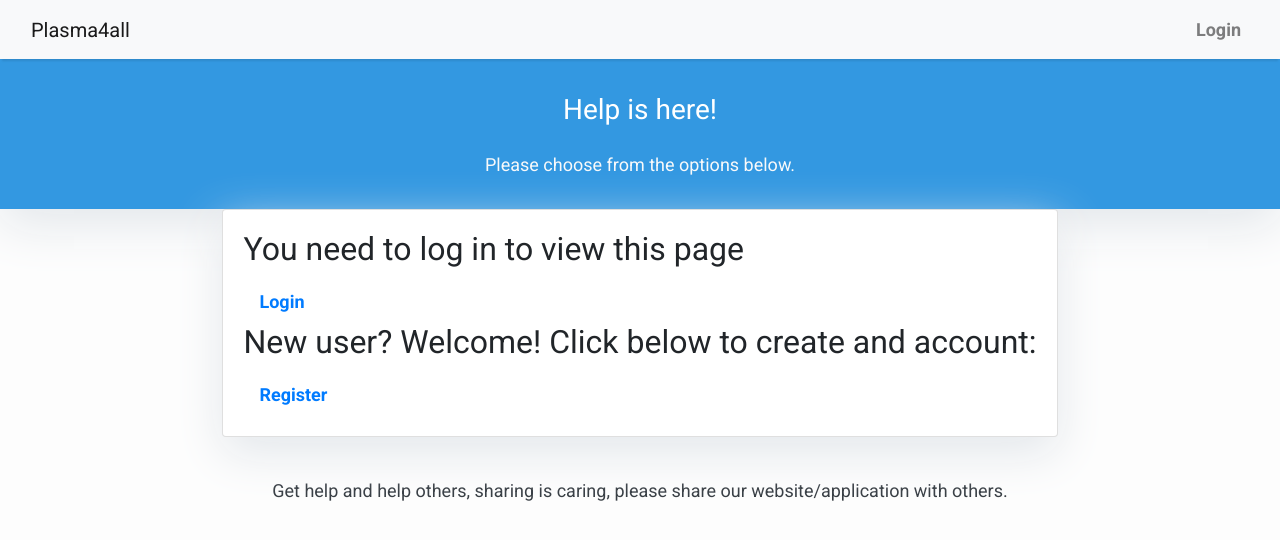
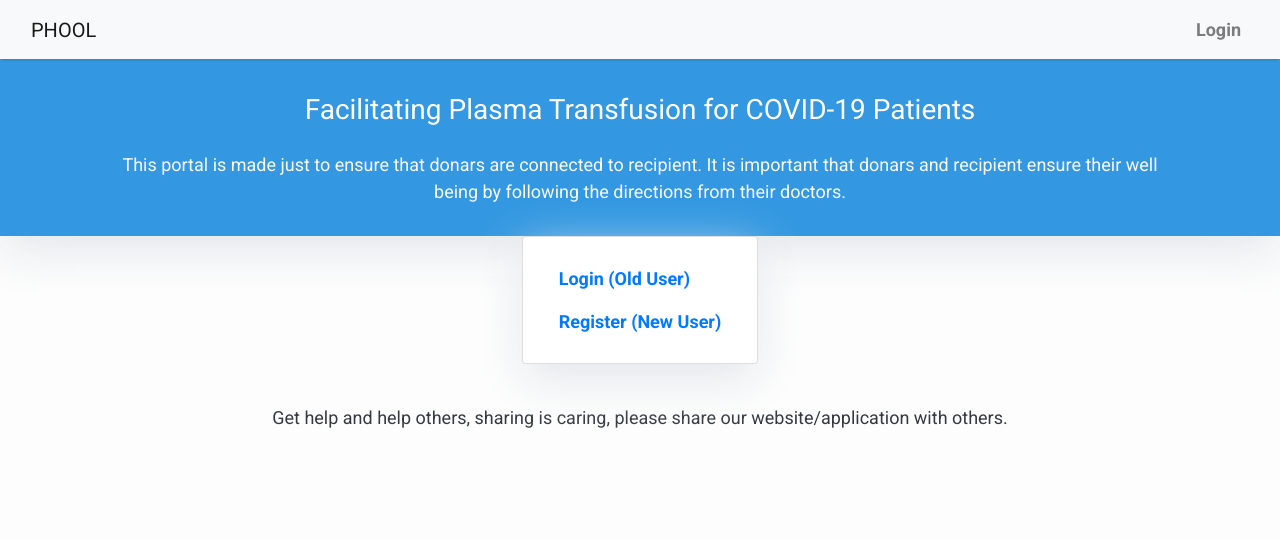
Before and after one commit to khalidnawab/plasma4all, a Django app: page / in a window 1280 px wide. Shown: the top 540 px of the page. Run offline with Django 3.2, Linux system fonts and the light colour scheme; some libraries are stand-ins or nearby versions.

Commit message:
changed text, seperated users from patients

```diff
--- a/plasma/urls.py
+++ b/plasma/urls.py
@@ -6,6 +6,8 @@ from django.views.generic import TemplateView
 urlpatterns = [
     path("signup/", views.signup, name="signup"),
     path("demographics/", views.demographics_form, name="demographics"),
+    path("recipent/", views.recipent_form, name="recipent"),
+    path("donor/", views.donor_form, name="donor"),
     path("success/<int:id>/", views.submitted, name="submitted"),
     path("find/", TemplateView.as_view(template_name="find_plasma.html"), name="plasma"),
     path("", TemplateView.as_view(template_name="index.html"), name="share"),
--- a/templates/base.html
+++ b/templates/base.html
@@ -2,7 +2,7 @@
 <html>
 
     <head>
-        <title>Plasma4all</title>
+        <title>PHOOL-Plasma Hope of Our Life</title>
         <link href="https://fonts.googleapis.com/css?family=Roboto:400,700" rel="stylesheet">
         <meta name="google" content="notranslate" />
         <meta name="viewport" content="width=device-width, initial-scale=1" />
@@ -30,6 +30,7 @@
             height: auto;
             padding-bottom: 15px;
             box-shadow: 0 16px 48px #E3E7EB;
+            box-shadow: 0 16px 48px #E3E7EB;
             padding-top: 10px;
         }
     </style>
@@ -37,9 +38,9 @@
         <!-- Navigation -->
         <nav class="navbar navbar-expand-lg navbar-light bg-light shadow" id="mainNav">
             <div class="container-fluid">
-                <a class="navbar-brand" href="{% url 'home' %}">Plasma4all</a>
+                <a class="navbar-brand" href="{% url 'home' %}">PHOOL</a>
                 {% if not user.is_staff %}
-                <a class="navbar-brand" href="{% url 'profile' %}">{{ user.get_username }}</a>
+                <a class="navbar-brand" >{{ user.get_username }}</a>
                     {% else %}
                     <a class="navbar-brand">{{ user.get_username }}</a>
                 {% endif %}
@@ -51,11 +52,11 @@
                     <ul class="navbar-nav ml-auto">
                         {% if user.is_authenticated %}
                             <li class="nav-item text-black">
-                                <a class="nav-link text-black font-weight-bold" href="{% url 'logout'%}?next={{request.path}}">Logout</a>
+                                <a class="nav-link text-black font-weight-bold" href="{% url 'logout' %}?next={{request.path}}">Logout</a>
                             </li>
                         {% else %}
                             <li class="nav-item text-black">
-                                <a class="nav-link text-black font-weight-bold" href="{% url 'login'%}?next={{request.path}}">Login</a>
+                                <a class="nav-link text-black font-weight-bold" href="{% url 'login' %}?next={{request.path}}">Login</a>
                             </li>
                         {% endif %}
                     </ul>
--- a/templates/demographics_form.html
+++ b/templates/demographics_form.html
@@ -23,8 +23,8 @@
         <div class="row">
             <div class=" col-md-8 col-md-10 mx-auto">
                 <div class="site-heading">
-                    <h3 class=" site-heading my-4 mt-3 text-white"> We want to know you better!</h3>
-                    <p class="text-light">Please fill the form below.</p>
+                    <h3 class=" site-heading my-4 mt-3 text-white"> Registeration Form</h3>
+                    <p class="text-light">Please fill in as many fields as you can.</p>
                 </div>
             </div>
         </div>
@@ -36,7 +36,7 @@
   <form method="post">
     {% csrf_token %}
     {{ form.as_p }}
-    <button type="submit">Submit</button>
+    <button type="submit" onclick="return confirm('Please make sure the information is correct before submitting, proceed?')">Submit</button>
 
   </form>
 </div>
--- a/templates/index.html
+++ b/templates/index.html
@@ -29,8 +29,9 @@
         <div class="row">
             <div class=" col-md-8 col-md-10 mx-auto">
                 <div class="site-heading">
-                    <h3 class=" site-heading my-4 mt-3 text-white text-center"> Help is here!</h3>
-                    <p class="text-light text-center">Please choose from the options below.</p>
+                    <h3 class=" site-heading my-4 mt-3 text-white text-center"> Facilitating Plasma Transfusion for COVID-19 Patients</h3>
+                    <p class="text-light text-center">This portal is made just to ensure that donars are connected to recipient. It is important that
+donars and recipient ensure their well being by following the directions from their doctors.</p>
                 </div>
             </div>
         </div>
@@ -73,13 +74,16 @@
 
                 <div class="col-md-2 card mb-4  mt-3">
 
-                 <a href="{% url 'submitted'  1 %}" title="Find recovered COVID-19 patients in your area for potential plasma donation." onclick="return confirm('This will submit a request to receive plasma from a recovered COVID-19 patient, proceed?')">
+                 <a href="{% url 'recipent' %}" title="Find recovered COVID-19 patients in your area for potential plasma donation.">
                     <img class="mx-auto d-block" src="{% static "icons/recieve.svg" %}"style="width:140px;height:185px;border:0;">
+                     <figcaption><small><i>Me or someone I know is a COVID 19 patient and doctor has recommended a plasma transfusion
+                         therefore I am looking for a donor.</i></small></figcaption>
                  </a>
                 </div>
                 <div class="col-md-2 card mb-4  mt-3">
-                 <a href="{% url 'submitted'  2 %}" title="Donate plasma to help someone if you have recovered from COVID-19." onclick="return confirm('This will submit a request on your behalf to donate plasma, proceed?')">
+                 <a href="{% url 'donor' %}" title="Donate plasma to help someone if you have recovered from COVID-19.">
                     <img class="mx-auto d-block" src="{% static "icons/donate.svg" %}" style="width:140px;height:185px;border:0;">
+                     <figcaption><small><i>I am a person who recovered from COVID 19 and want to donate my plasma.</i></small></figcaption>
                  </a>
                  </div>
 
@@ -95,10 +99,8 @@
     {% else %}
         <div class="card mb-4">
                 <div class="card-body">
-                    <h2 class="card-title">You need to log in to view this page</h2>
-                    <a class="nav-link text-black font-weight-bold" href="{% url 'login'%}?next={{request.path}}">Login</a>
-                    <h2 class="card-title">New user? Welcome! Click below to create and account:</h2>
-                    <a class="nav-link text-black font-weight-bold" href="{% url 'signup'%}">Register</a>
+                    <a class="nav-link text-black font-weight-bold" href="{% url 'login'%}?next={{request.path}}">Login (Old User)</a>
+                    <a class="nav-link text-black font-weight-bold" href="{% url 'signup'%}">Register (New User)</a>
 
                 </div>
         </div>
```
Also changed, not shown: plasma/forms.py (+26 -1 lines), plasma/models.py (+12 -8 lines), plasma/views.py (+48 -2 lines), db.sqlite3, plasma/migrations/0013_auto_20200624_2139.py (added), plasma/migrations/0014_profile_author.py (added), plasma/migrations/0015_auto_20200625_1805.py (added), plasma/migrations/0016_auto_20200625_1807.py (added), 2 other files.
